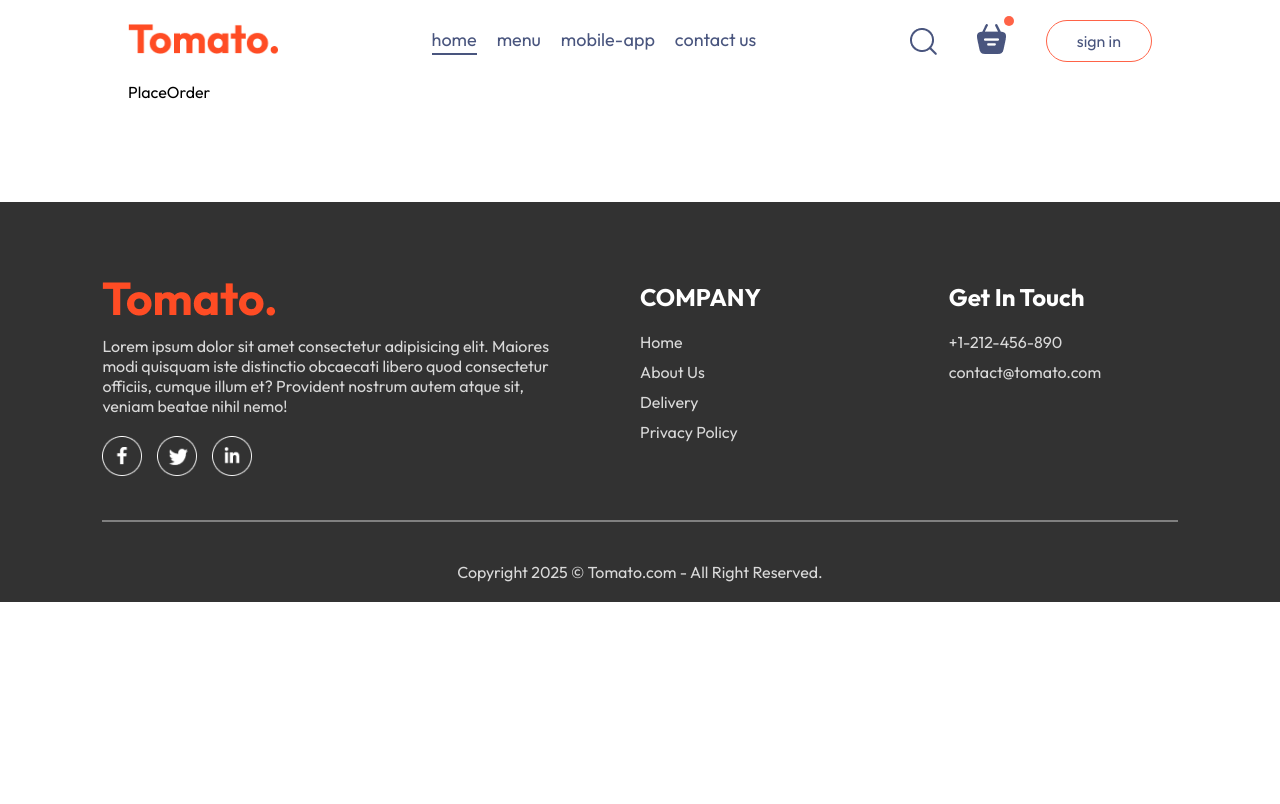
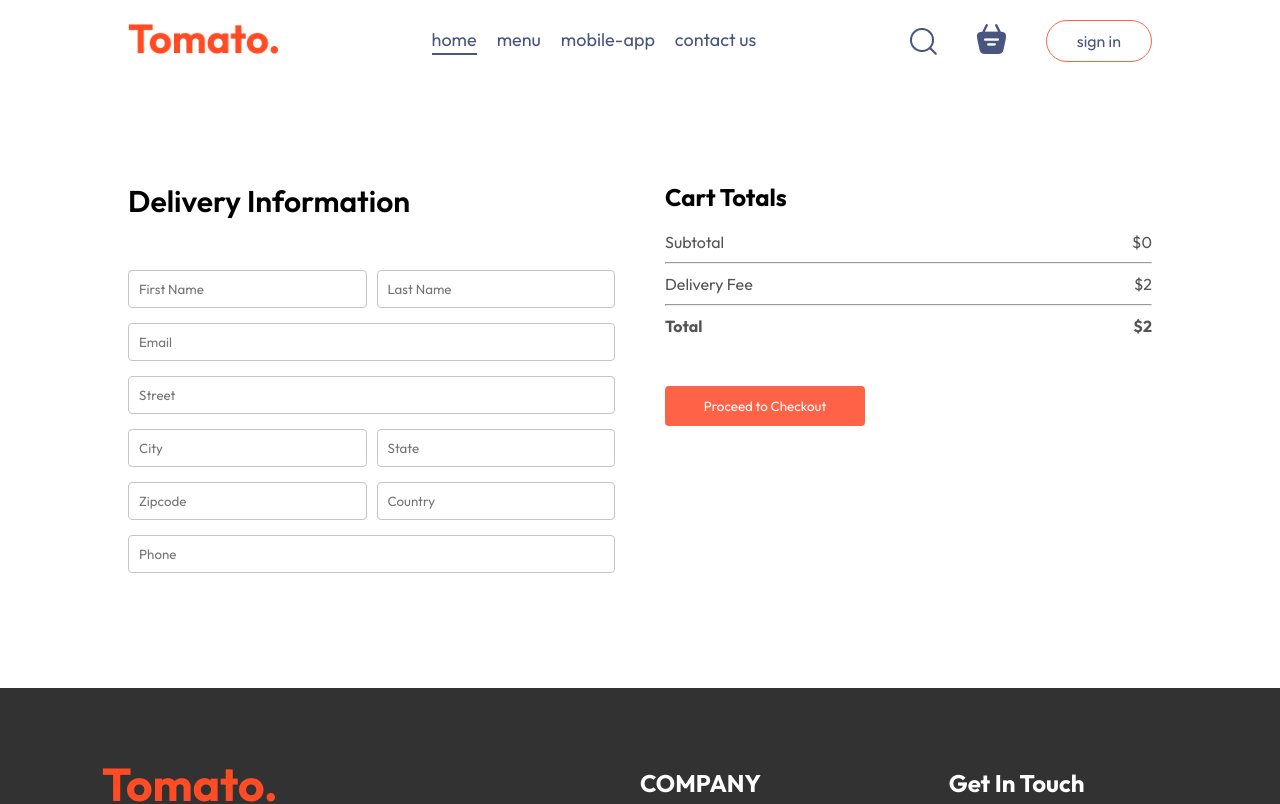
Before and after one commit to biswajit-14/food-delivery-app, a React (Vite) app in the folder frontend/: page /order in a window 1280 px wide. Shown: the top 804 px of the page. Built offline with nearby package versions, Linux system fonts and the light colour scheme.

Commit message:
Add cart functionality and enhance PlaceOrder page with delivery information form

```diff
--- a/frontend/src/components/Navbar/navbar.jsx
+++ b/frontend/src/components/Navbar/navbar.jsx
@@ -1,7 +1,8 @@
 import "./navbar.css";
 import { assets } from "../../assets/assets";
-import { useState } from "react";
+import { useContext, useState } from "react";
 import { Link } from "react-router-dom";
+import { StoreContext } from "../../context/StoreContext";
 
 const menuItems = [
   { key: "home", label: "home" },
@@ -12,6 +13,8 @@ const menuItems = [
 
 const Navbar = ({ setShowLogin }) => {
   const [menu, setMenu] = useState("home");
+    const { getTotalCartAmount } =
+    useContext(StoreContext);
 
   return (
     <div className="navbar">
@@ -41,7 +44,7 @@ const Navbar = ({ setShowLogin }) => {
           <Link to="/cart">
             <img src={assets.basket_icon} alt="cart" />
           </Link>
-          <div className="dot"></div>
+          <div className={getTotalCartAmount() === 0 ? "" : "dot"}></div>
         </div>
         <button onClick={() => setShowLogin(true)}>sign in</button>
       </div>
--- a/frontend/src/context/StoreContext.jsx
+++ b/frontend/src/context/StoreContext.jsx
@@ -3,7 +3,6 @@ import {
   useMemo,
   useState,
   useCallback,
-  useEffect,
 } from "react";
 import PropTypes from "prop-types";
 import { food_list } from "../assets/assets";
@@ -28,14 +27,30 @@ const StoreContextProvider = (props) => {
     setCartItems((prev) => ({ ...prev, [itemId]: prev[itemId] - 1 }));
   }, []);
 
+  const getTotalCartAmount = useCallback(() => {
+    let totalAmount = 0;
+
+    for (const item in cartItems) {
+      if (cartItems[item] > 0) {
+        let itemInfo = food_list.find((product) => product._id === item);
+        totalAmount = totalAmount + itemInfo.price * cartItems[item];
+      }
+    }
+
+    return totalAmount;
+  }, [cartItems]);
+
   const contextValue = useMemo(
-    () => ({ food_list, cartItems, addToCart, removeFromCart, setCartItems }),
-    [addToCart, removeFromCart, cartItems, setCartItems]
+    () => ({
+      food_list,
+      cartItems,
+      addToCart,
+      removeFromCart,
+      setCartItems,
+      getTotalCartAmount,
+    }),
+    [addToCart, removeFromCart, cartItems, setCartItems, getTotalCartAmount]
   );
-
-  useEffect(() => {
-    console.log("cartItems", cartItems);
-  }, [cartItems]);
 
   return (
     <StoreContext.Provider value={contextValue}>
--- a/frontend/src/pages/Cart/cart.css
+++ b/frontend/src/pages/Cart/cart.css
@@ -1,8 +1,5 @@
 .cart {
   margin-top: 100px;
-}
-
-.cart-items {
 }
 
 .cart-items-title {
@@ -108,3 +105,17 @@
     justify-content: start;
   }
 }
+
+.empty-cart {
+  display: flex;
+  flex-direction: column;
+  align-items: center;
+  justify-content: center;
+  min-height: 300px;
+  color: #888;
+}
+.empty-cart-image {
+  margin-bottom: 20px;
+  width: 180px;
+  opacity: 0.9;
+}
--- a/frontend/src/pages/Cart/cart.jsx
+++ b/frontend/src/pages/Cart/cart.jsx
@@ -1,12 +1,22 @@
 import { useContext } from "react";
 import "./cart.css";
+import { useNavigate } from "react-router-dom";
 import { StoreContext } from "../../context/StoreContext";
 
 const Cart = () => {
-  const { cartItems, food_list, removeFromCart } = useContext(StoreContext);
+  const navigate = useNavigate();
+  const { cartItems, food_list, removeFromCart, getTotalCartAmount } =
+    useContext(StoreContext);
 
   return (
     <div className="cart">
+      {getTotalCartAmount() === 0 ? (
+        <div className="empty-cart">
+          <h2>Your cart is empty!</h2>
+          <p>Looks like you haven't added anything yet.</p>
+        </div>
+      ) : (
+        <>
           <div className="cart-items">
             <div className="cart-items-title">
               <p>Items</p>
@@ -31,7 +41,10 @@ const Cart = () => {
                       <p>${item.price}</p>
                       <p>{cartItems[item._id]}</p>
                       <p>${item.price * cartItems[item._id]}</p>
-                  <p className="cross" onClick={() => removeFromCart(item._id)}>
+                      <p
+                        className="cross"
+                        onClick={() => removeFromCart(item._id)}
+                      >
                         x
                       </p>
                     </div>
@@ -47,26 +60,24 @@ const Cart = () => {
               <div>
                 <div className="cart-total-details">
                   <p>Subtotal</p>
-              <p>{0}</p>
+                  <p>${getTotalCartAmount()}</p>
                 </div>
                 <hr />
                 <div className="cart-total-details">
                   <p>Delivery Fee</p>
-              <p>{2}</p>
+                  <p>${2}</p>
                 </div>
                 <hr />
                 <div className="cart-total-details">
                   <b>Total</b>
-              <b>{0}</b>
+                  <b>${getTotalCartAmount() + 2}</b>
                 </div>
               </div>
-          <button>Proceed to Checkout</button>
+              <button onClick={() => navigate("/order")}>Proceed to Checkout</button>
             </div>
             <div className="cart-promocode">
               <div>
-            <p>
-              If you have any promo code, Enter it here.
-            </p>
+                <p>If you have any promo code, Enter it here.</p>
                 <div className="cart-promocode-input">
                   <input type="text" placeholder="Promo code" />
                   <button>Apply</button>
@@ -74,6 +85,8 @@ const Cart = () => {
               </div>
             </div>
           </div>
+        </>
+      )}
     </div>
   );
 };
--- a/frontend/src/pages/PlaceOrder/place-order.css
+++ b/frontend/src/pages/PlaceOrder/place-order.css
@@ -0,0 +1,41 @@
+.place-order {
+    display: flex;
+    align-items: start;
+    justify-content: space-between;
+    gap: 50px;
+    margin-top: 100px;
+}
+
+.place-order-left {
+    width: 100%;
+    max-width: max(30%, 500px);
+}
+
+.place-order-left .title {
+    font-size: 30px;
+    font-weight: 600;
+    margin-bottom: 50px;
+}
+
+.place-order-left input {
+    margin-bottom: 15px;
+    width: 100%;
+    padding: 10px;
+    border: 1px solid #c5c5c5;
+    border-radius: 4px;
+    outline-color: tomato;
+}
+
+.place-order-left .multi-fields {
+    display: flex;
+    gap: 10px;
+}
+
+.place-order-right {
+    width: 100%;
+    max-width: max(40%, 500px);
+}
+
+.place-order .cart-total button {
+    margin-top: 30px;
+}
--- a/frontend/src/pages/PlaceOrder/place-order.jsx
+++ b/frontend/src/pages/PlaceOrder/place-order.jsx
@@ -1,9 +1,61 @@
-import './place-order.css'
+import { useContext } from "react";
+import { StoreContext } from "../../context/StoreContext";
+import "./place-order.css";
 
 const PlaceOrder = () => {
+    const { getTotalCartAmount } =
+    useContext(StoreContext);
   return (
-    <div>PlaceOrder</div>
-  )
-}
+    <form className="place-order">
+      <div className="place-order-left">
+        <p className="title">Delivery Information</p>
 
-export default PlaceOrder
+        <div className="multi-fields">
+          <input type="text" placeholder="First Name" />
+          <input type="text" placeholder="Last Name" />
+        </div>
+
+        <input type="email" placeholder="Email" />
+        <input type="text" placeholder="Street" />
+
+        <div className="multi-fields">
+          <input type="text" placeholder="City" />
+          <input type="text" placeholder="State" />
+        </div>
+
+        <div className="multi-fields">
+          <input type="text" placeholder="Zipcode" />
+          <input type="text" placeholder="Country" />
+        </div>
+
+        <input type="text" placeholder="Phone" />
+      </div>
+      <div className="place-order-right">
+        <div className="cart-total">
+          <h2>Cart Totals</h2>
+          <div>
+            <div className="cart-total-details">
+              <p>Subtotal</p>
+              <p>${getTotalCartAmount()}</p>
+            </div>
+            <hr />
+            <div className="cart-total-details">
+              <p>Delivery Fee</p>
+              <p>${2}</p>
+            </div>
+            <hr />
+            <div className="cart-total-details">
+              <b>Total</b>
+              <b>${getTotalCartAmount() + 2}</b>
+            </div>
+          </div>
+          <button>
+            Proceed to Checkout
+          </button>
+        </div>
+      </div>
+    </form>
+  );
+};
+
+export default PlaceOrder;
```
Lines whose indentation alone changed are shown as unchanged.
